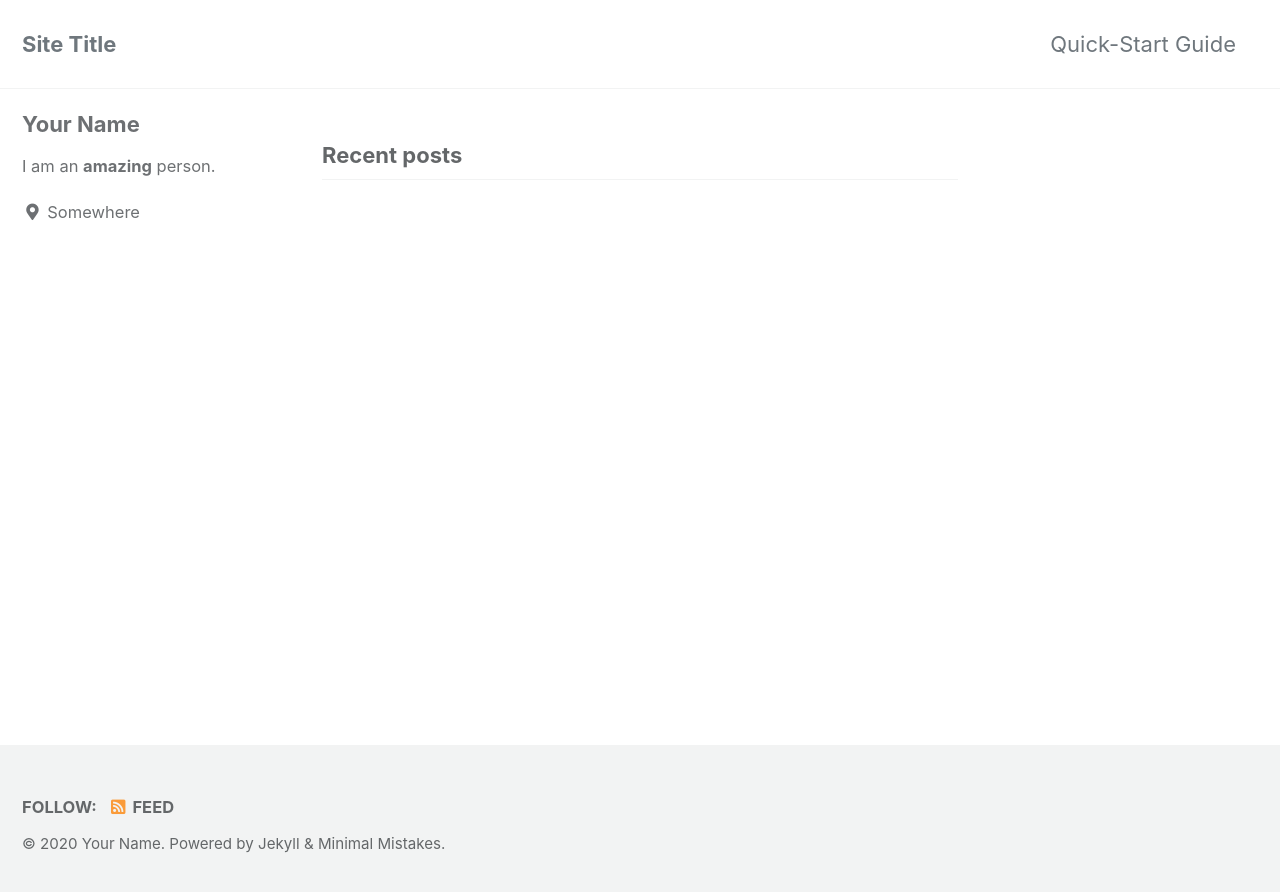
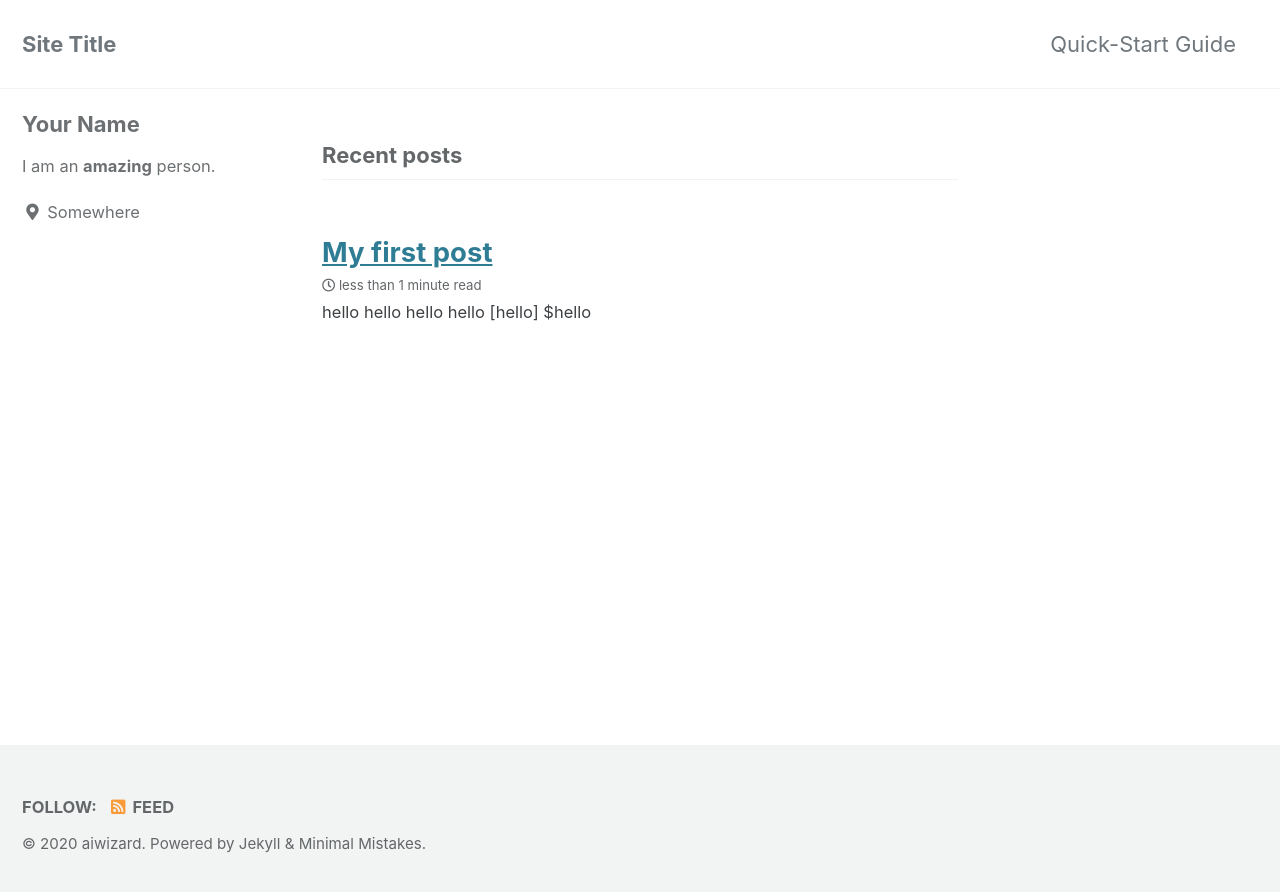
Before and after one commit to aiwizard/aiwizard.github.io, a Jekyll site: the page built from index.html, in a window 1280 px wide. Shown: the top 892 px of the page. Built offline with Jekyll 4.4.1, drawn with Linux system fonts in a browser that asks for light colours; cached includes are drawn as plain includes; the list of posts is cut into pages by our own code.

Commit message:
simple changes

```diff
--- a/_config.yml
+++ b/_config.yml
@@ -19,7 +19,7 @@ locale                   : "en-US"
 title                    : "Site Title"
 title_separator          : "-"
 subtitle                 : # site tagline that appears below site title in masthead
-name                     : "Your Name"
+name                     : "aiwizard"
 description              : "An amazing website."
 url                      : # the base hostname & protocol for your site e.g. "https://mmistakes.github.io"
 baseurl                  : # the subpath of your site, e.g. "/blog"
--- /dev/null
+++ b/_includes/mathjax_support.html
@@ -0,0 +1,6 @@
+<script type="text/x-mathjax-config">
+    MathJax.Hub.Config({
+        tex2jax: {inlineMath: [['$','$'], ['\\(','\\)']]}
+    });
+</script>
+<script src="https://cdn.mathjax.org/mathjax/latest/MathJax.js?config=TeX-AMS-MML_HTMLorMML"></script>
--- a/_layouts/default.html
+++ b/_layouts/default.html
@@ -12,6 +12,9 @@
   <head>
     {% include head.html %}
     {% include head/custom.html %}
+    {% if page.use_math %}
+      {% include mathjax_support.html %}
+    {% endif %}
   </head>
 
   <body class="layout--{{ page.layout | default: layout.layout }}{% if page.classes or layout.classes %}{{ page.classes | default: layout.classes | join: ' ' | prepend: ' ' }}{% endif %}">
--- /dev/null
+++ b/_posts/2020-10-06-blog-start.md
@@ -0,0 +1,22 @@
+---
+title : "My first post"
+category :
+    - hello
+tag :
+    - hello
+toc : true
+---
+
+hello
+
+## hello
+
+### hello
+
+
+### hello
+
+
+$$hello$$
+
+$hello
```
